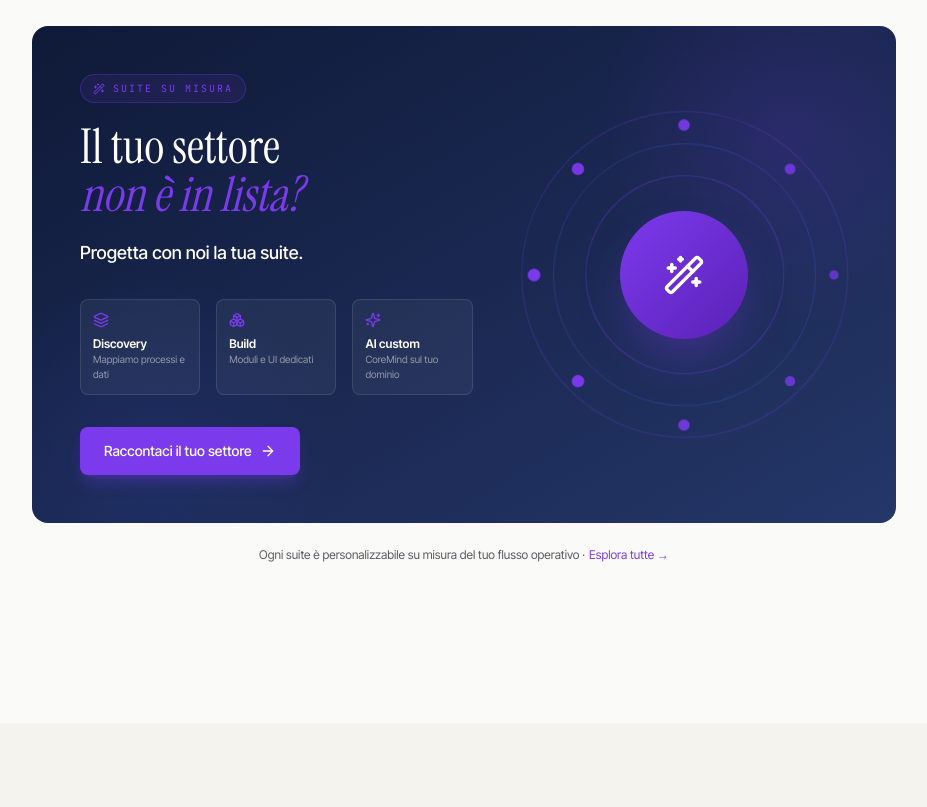
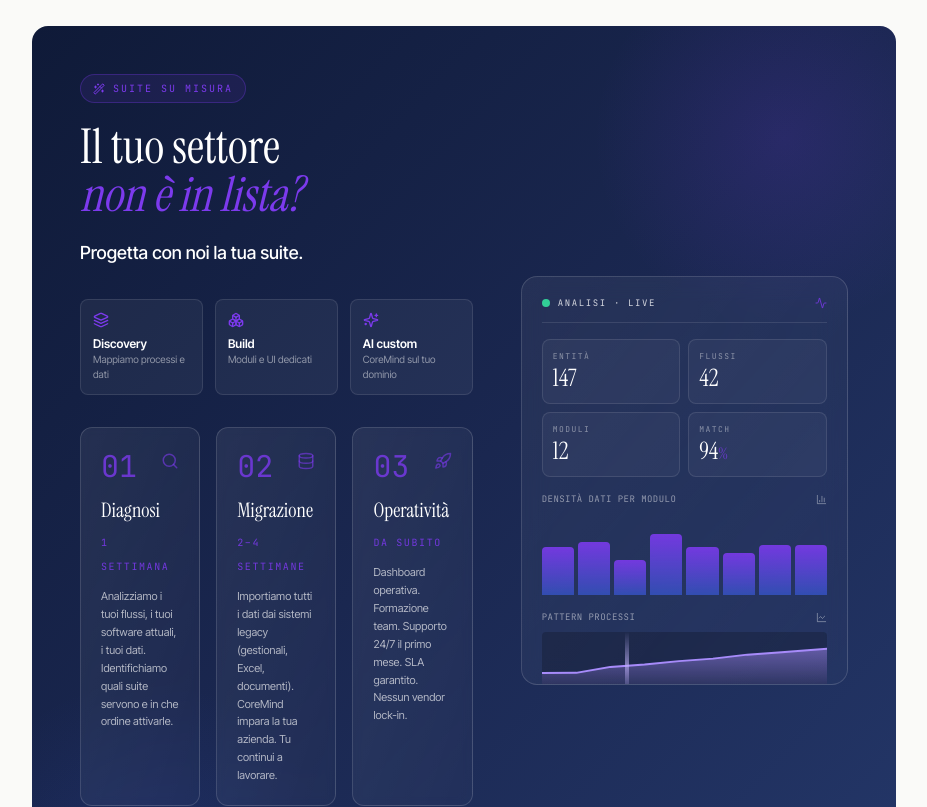
Before and after one commit to giuseppemignanocr7-create/ecosystem-srl, a Next.js app: page / in a window 1280 px wide. Shown: the part 4120-4927 px from the top of the page, without its empty margins (32-959 px from the left). Built offline with nearby package versions, Linux system fonts and the light colour scheme.

Commit message:
feat: SuiteGrid method steps + DataAnalysisViz, remove HowItWorks, DemoPreview new copy

```diff
--- a/app/page.tsx
+++ b/app/page.tsx
@@ -2,7 +2,6 @@ import { Hero } from '@/components/sections/Hero'
 import { TrustStrip } from '@/components/sections/TrustStrip'
 import { CoreMindFlagship } from '@/components/sections/CoreMindFlagship'
 import { SuiteGrid } from '@/components/sections/SuiteGrid'
-import { HowItWorks } from '@/components/sections/HowItWorks'
 import { DemoPreview } from '@/components/sections/DemoPreview'
 import { Integrations } from '@/components/sections/Integrations'
 import { ManifestoQuote } from '@/components/sections/ManifestoQuote'
@@ -17,7 +16,6 @@ export default function Home() {
       <TrustStrip />
       <CoreMindFlagship />
       <SuiteGrid />
-      <HowItWorks />
       <DemoPreview />
       <Integrations />
       <ManifestoQuote />
--- a/components/sections/SuiteGrid.tsx
+++ b/components/sections/SuiteGrid.tsx
@@ -1,11 +1,12 @@
 'use client'
 
+import { useEffect, useState } from 'react'
 import Link from 'next/link'
 import { motion } from 'framer-motion'
 import { SectionNumber } from '@/components/ui/SectionNumber'
 import { Reveal } from '@/components/ui/Reveal'
 import { SUITES } from '@/content/suites'
-import { ArrowRight, Sparkles, Boxes, Wand2, Layers } from 'lucide-react'
+import { ArrowRight, Sparkles, Boxes, Wand2, Layers, Search, Database, Rocket, Activity, BarChart3, LineChart } from 'lucide-react'
 
 // Palette per settore — armonica con i brand colors del sito
 const SUITE_COLORS: Record<string, string> = {
@@ -142,7 +143,8 @@ export function SuiteGrid() {
                   Progetta con noi la tua suite.
                 </p>
 
-                <div className="grid sm:grid-cols-3 gap-4 mb-8">
+                {/* Mini step pillole: Discovery / Build / AI custom */}
+                <div className="grid sm:grid-cols-3 gap-3 mb-8">
                   {[
                     { icon: Layers, title: 'Discovery', desc: 'Mappiamo processi e dati' },
                     { icon: Boxes, title: 'Build', desc: 'Moduli e UI dedicati' },
@@ -163,54 +165,68 @@ export function SuiteGrid() {
                   ))}
                 </div>
 
+                {/* Tre passi del metodo — Diagnosi / Migrazione / Operatività */}
+                <div className="grid sm:grid-cols-3 gap-4 mb-8">
+                  {[
+                    {
+                      number: '01',
+                      icon: Search,
+                      title: 'Diagnosi',
+                      duration: '1 settimana',
+                      desc: 'Analizziamo i tuoi flussi, i tuoi software attuali, i tuoi dati. Identifichiamo quali suite servono e in che ordine attivarle.',
+                    },
+                    {
+                      number: '02',
+                      icon: Database,
+                      title: 'Migrazione',
+                      duration: '2–4 settimane',
+                      desc: 'Importiamo tutti i dati dai sistemi legacy (gestionali, Excel, documenti). CoreMind impara la tua azienda. Tu continui a lavorare.',
+                    },
+                    {
+                      number: '03',
+                      icon: Rocket,
+                      title: 'Operatività',
+                      duration: 'Da subito',
+                      desc: 'Dashboard operativa. Formazione team. Supporto 24/7 il primo mese. SLA garantito. Nessun vendor lock-in.',
+                    },
+                  ].map((step, i) => (
+                    <motion.div
+                      key={step.number}
+                      initial={{ opacity: 0, y: 12 }}
+                      whileInView={{ opacity: 1, y: 0 }}
+                      viewport={{ once: true }}
+                      transition={{ delay: 0.3 + i * 0.1, duration: 0.5 }}
+                      className="relative p-5 rounded-xl border border-white/15 bg-gradient-to-br from-white/[0.07] to-white/[0.02] backdrop-blur-sm"
+                    >
+                      <div className="flex items-start justify-between mb-3">
+                        <span className="font-mono text-3xl font-light text-brand-violet/80">
+                          {step.number}
+                        </span>
+                        <step.icon size={18} className="text-brand-violet/60 mt-1" />
+                      </div>
+                      <h4 className="font-serif text-xl text-white mb-1">{step.title}</h4>
+                      <span className="font-mono text-[10px] uppercase tracking-[0.16em] text-brand-violet/90">
+                        {step.duration}
+                      </span>
+                      <p className="text-[11px] text-white/65 leading-relaxed mt-3">
+                        {step.desc}
+                      </p>
+                    </motion.div>
+                  ))}
+                </div>
+
                 <Link
                   href="/contatti"
                   className="inline-flex items-center gap-2 bg-brand-violet hover:bg-brand-violet-deep text-white px-6 py-3.5 rounded-lg text-sm font-medium transition-colors shadow-lg shadow-brand-violet/30"
                 >
-                  Raccontaci il tuo settore
+                  Contattaci
                   <ArrowRight size={16} />
                 </Link>
               </div>
 
+              {/* Visual: dashboard analisi dati live */}
               <div className="hidden lg:block relative">
-                <div className="relative aspect-square max-w-[360px] mx-auto">
-                  <motion.div
-                    className="absolute inset-0 rounded-full border border-brand-violet/30"
-                    animate={{ rotate: 360 }}
-                    transition={{ duration: 40, repeat: Infinity, ease: 'linear' }}
-                  />
-                  <motion.div
-                    className="absolute inset-8 rounded-full border border-brand-blue/30"
-                    animate={{ rotate: -360 }}
-                    transition={{ duration: 28, repeat: Infinity, ease: 'linear' }}
-                  />
-                  <motion.div
-                    className="absolute inset-16 rounded-full border border-brand-violet/40"
-                    animate={{ rotate: 360 }}
-                    transition={{ duration: 18, repeat: Infinity, ease: 'linear' }}
-                  />
-                  <div className="absolute inset-0 flex items-center justify-center">
-                    <div className="w-32 h-32 rounded-full bg-gradient-to-br from-brand-violet to-brand-violet-deep flex items-center justify-center shadow-2xl shadow-brand-violet/40">
-                      <Wand2 size={42} className="text-white" />
-                    </div>
-                  </div>
-                  {SUITES.slice(0, 8).map((s, i) => {
-                    const angle = (i / 8) * Math.PI * 2
-                    const r = 150
-                    return (
-                      <motion.div
-                        key={s.id}
-                        className="absolute top-1/2 left-1/2 w-2 h-2 rounded-full bg-brand-violet"
-                        style={{
-                          x: Math.cos(angle) * r - 4,
-                          y: Math.sin(angle) * r - 4,
-                        }}
-                        animate={{ scale: [1, 1.6, 1], opacity: [0.6, 1, 0.6] }}
-                        transition={{ duration: 2.5, repeat: Infinity, delay: i * 0.2 }}
-                      />
-                    )
-                  })}
-                </div>
+                <DataAnalysisViz />
               </div>
             </div>
           </div>
@@ -228,3 +244,172 @@ export function SuiteGrid() {
     </section>
   )
 }
+
+/* -------------------------------------------------------------------------
+ * DataAnalysisViz — dashboard di analisi dati live
+ * Bar-chart che si auto-aggiornano + line chart pulsante + KPI animate
+ * Trasmette: "stiamo analizzando i tuoi dati per progettare la tua suite"
+ * ------------------------------------------------------------------------- */
+function DataAnalysisViz() {
+  const bars = [62, 88, 45, 91, 73, 58, 84, 67]
+
+  return (
+    <div className="relative aspect-[4/5] max-w-[380px] mx-auto rounded-2xl border border-white/15 bg-gradient-to-br from-white/[0.06] to-white/[0.02] backdrop-blur-md overflow-hidden p-5">
+      {/* Header */}
+      <div className="flex items-center justify-between mb-4 pb-3 border-b border-white/10">
+        <div className="flex items-center gap-2">
+          <motion.span
+            className="w-2 h-2 rounded-full bg-emerald-400"
+            animate={{ opacity: [1, 0.4, 1] }}
+            transition={{ duration: 1.4, repeat: Infinity }}
+          />
+          <span className="font-mono text-[9px] tracking-[0.18em] uppercase text-white/80">
+            Analisi · Live
+          </span>
+        </div>
+        <Activity size={12} className="text-brand-violet/80" />
+      </div>
+
+      {/* KPI animate */}
+      <div className="grid grid-cols-2 gap-2 mb-4">
+        <KpiCell label="Entità" target={147} suffix="" />
+        <KpiCell label="Flussi" target={42} suffix="" />
+        <KpiCell label="Moduli" target={12} suffix="" />
+        <KpiCell label="Match" target={94} suffix="%" />
+      </div>
+
+      {/* Bar chart che si aggiorna */}
+      <div className="mb-4">
+        <div className="flex items-center justify-between mb-2">
+          <span className="font-mono text-[9px] uppercase tracking-wider text-white/50">
+            Densità dati per modulo
+          </span>
+          <BarChart3 size={11} className="text-white/40" />
+        </div>
+        <div className="flex items-end gap-1 h-20">
+          {bars.map((h, i) => (
+            <motion.div
+              key={i}
+              className="flex-1 rounded-t"
+              style={{
+                background: `linear-gradient(180deg, rgba(124,58,237,0.9) 0%, rgba(59,95,232,0.6) 100%)`,
+              }}
+              initial={{ height: '10%' }}
+              animate={{ height: [`${h * 0.6}%`, `${h}%`, `${h * 0.7}%`] }}
+              transition={{
+                duration: 2 + (i % 3) * 0.4,
+                repeat: Infinity,
+                repeatType: 'reverse',
+                delay: i * 0.1,
+              }}
+            />
+          ))}
+        </div>
+      </div>
+
+      {/* Line chart con sweep */}
+      <div className="mb-3">
+        <div className="flex items-center justify-between mb-2">
+          <span className="font-mono text-[9px] uppercase tracking-wider text-white/50">
+            Pattern processi
+          </span>
+          <LineChart size={11} className="text-white/40" />
+        </div>
+        <div className="relative h-16 rounded bg-black/20 overflow-hidden">
+          <svg className="absolute inset-0 w-full h-full" viewBox="0 0 100 40" preserveAspectRatio="none">
+            <defs>
+              <linearGradient id="lineGrad" x1="0" x2="0" y1="0" y2="1">
+                <stop offset="0%" stopColor="rgba(167,139,250,0.5)" />
+                <stop offset="100%" stopColor="rgba(167,139,250,0)" />
+              </linearGradient>
+            </defs>
+            <motion.path
+              d="M0,28 L12,22 L24,30 L36,18 L48,24 L60,12 L72,20 L84,8 L100,14"
+              fill="none"
+              stroke="#A78BFA"
+              strokeWidth="1.2"
+              animate={{
+                d: [
+                  'M0,28 L12,22 L24,30 L36,18 L48,24 L60,12 L72,20 L84,8 L100,14',
+                  'M0,24 L12,28 L24,16 L36,22 L48,14 L60,20 L72,10 L84,16 L100,8',
+                  'M0,28 L12,22 L24,30 L36,18 L48,24 L60,12 L72,20 L84,8 L100,14',
+                ],
+              }}
+              transition={{ duration: 4, repeat: Infinity, ease: 'easeInOut' }}
+            />
+            <motion.path
+              d="M0,28 L12,22 L24,30 L36,18 L48,24 L60,12 L72,20 L84,8 L100,14 L100,40 L0,40 Z"
+              fill="url(#lineGrad)"
+              animate={{
+                d: [
+                  'M0,28 L12,22 L24,30 L36,18 L48,24 L60,12 L72,20 L84,8 L100,14 L100,40 L0,40 Z',
+                  'M0,24 L12,28 L24,16 L36,22 L48,14 L60,20 L72,10 L84,16 L100,8 L100,40 L0,40 Z',
+                  'M0,28 L12,22 L24,30 L36,18 L48,24 L60,12 L72,20 L84,8 L100,14 L100,40 L0,40 Z',
+                ],
+              }}
+              transition={{ duration: 4, repeat: Infinity, ease: 'easeInOut' }}
+            />
+          </svg>
+          {/* sweep light */}
+          <motion.div
+            className="absolute inset-y-0 w-1 bg-gradient-to-b from-transparent via-violet-300/60 to-transparent"
+            animate={{ left: ['-2%', '102%'] }}
+            transition={{ duration: 3, repeat: Infinity, ease: 'linear' }}
+          />
+        </div>
+      </div>
+
+      {/* Footer: log lines */}
+      <div className="space-y-1 font-mono text-[9px] text-white/45">
+        <LogLine text="› analisi flussi → 84%" delay={0} />
+        <LogLine text="› match entità → 147 trovate" delay={1} />
+        <LogLine text="› design moduli → in corso" delay={2} />
+      </div>
+    </div>
+  )
+}
+
+function KpiCell({ label, target, suffix }: { label: string; target: number; suffix: string }) {
+  const [val, setVal] = useState(0)
+
+  useEffect(() => {
+    let raf: number
+    let start: number | null = null
+    const dur = 1400
+    const step = (t: number) => {
+      if (start === null) start = t
+      const p = Math.min((t - start) / dur, 1)
+      setVal(Math.round(target * (1 - Math.pow(1 - p, 3))))
+      if (p < 1) raf = requestAnimationFrame(step)
+    }
+    raf = requestAnimationFrame(step)
+    return () => cancelAnimationFrame(raf)
+  }, [target])
+
+  return (
+    <div className="rounded-lg border border-white/10 bg-white/[0.04] p-2.5">
+      <div className="font-mono text-[8px] uppercase tracking-[0.18em] text-white/45">{label}</div>
+      <div className="font-serif text-2xl text-white tabular-nums leading-none mt-1">
+        {val}
+        <span className="text-brand-violet/80 text-base">{suffix}</span>
+      </div>
+    </div>
+  )
+}
+
+function LogLine({ text, delay }: { text: string; delay: number }) {
+  return (
+    <motion.div
+      initial={{ opacity: 0, x: -6 }}
+      animate={{ opacity: [0, 1, 1, 0.5], x: 0 }}
+      transition={{
+        duration: 4,
+        delay,
+        repeat: Infinity,
+        repeatDelay: 1,
+      }}
+    >
+      {text}
+    </motion.div>
+  )
+}
```
Also changed, not shown: components/sections/DemoPreview.tsx (+3 -4 lines).
